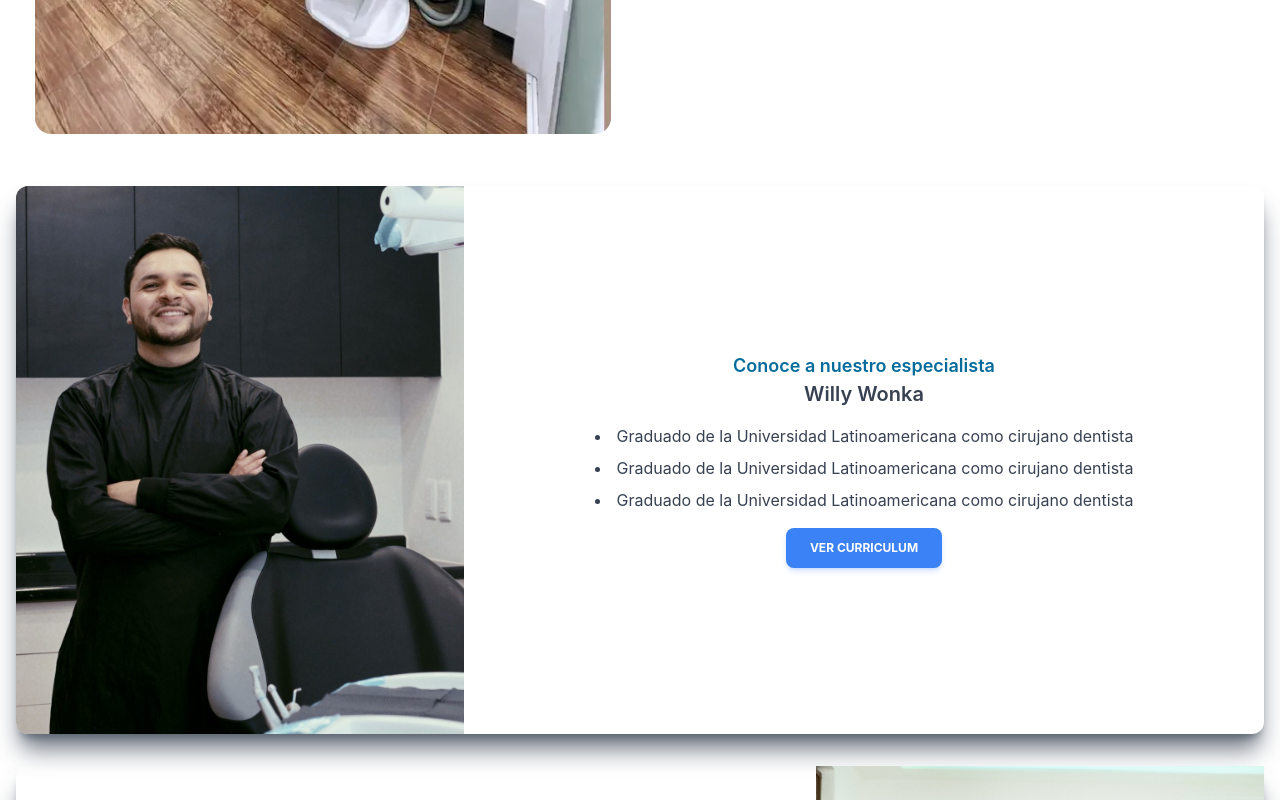
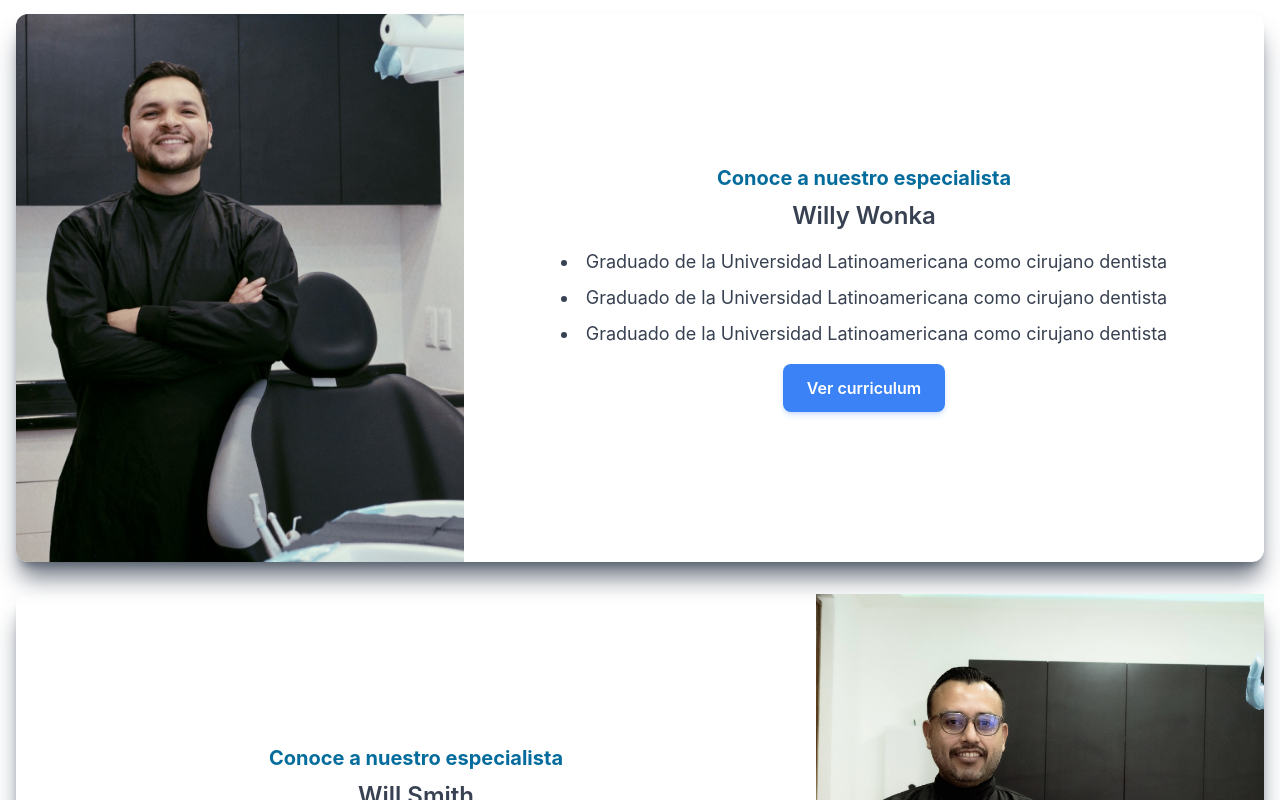
Before and after one commit to leonelvalentinn/luda-dental, a React (Vite) app: page / in a window 1280 px wide. Shown: the part 1480-2280 px from the top of the page. Built offline with nearby package versions, Linux system fonts and the light colour scheme.

Commit message:
Some changes

```diff
--- a/src/App.jsx
+++ b/src/App.jsx
@@ -5,7 +5,7 @@ import { Home } from './pages/Home'
 function App () {
   return (
     <Routes>
-      <Route path='/' element={<Home />} />
+      <Route path='*' element={<Home />} />
     </Routes>
   )
 }
--- a/src/components/About.jsx
+++ b/src/components/About.jsx
@@ -32,7 +32,7 @@ export const About = ({ divRef }) => {
   return (
     <div className='w-full flex justify-center items-center' id='about' ref={divRef}>
       <section className='px-4 w-full max-w-7xl grid grid-cols-1 place-content-center place-items-center my-10 md:grid-cols-2 md:gap-5'>
-        <img src={team} alt='Fotografía equipo LuDaDental' className='w-full max-w-xl mb-3 rounded-2xl' />
+        <img src={team} alt='Fotografía equipo LuDaDental' className='w-full max-w-md mb-3 rounded-2xl' />
         <article className='text-center mb-3'>
           <h2 className='text-3xl font-bold text-secondary mb-2'>¿Quiénes somos?</h2>
           <p className='text-lg'>Una clínica integral que ofrece una variedad de servicios
--- a/src/components/CardAbout.jsx
+++ b/src/components/CardAbout.jsx
@@ -3,15 +3,15 @@ export const CardAbout = ({ children, imgSrc, imgAlt, name, reverse }) => {
   return (
     <article className='w-full flex justify-center items-center flex-col rounded-xl shadow-xl shadow-gray-600/80 md:flex-row'>
       <img src={imgSrc} alt={imgAlt} className={`w-full rounded-t-xl md:max-w-72 ${reverse ? 'md:order-2 md:rounded-r-xl md:rounded-t-none' : 'md:rounded-l-xl md:rounded-tr-none'} lg:max-w-md`} />
-      <div className='px-4 w-full flex justify-center items-center flex-col py-8 md:px-20'>
-        <h4 className='font-semibold text-lg text-secondary'>Conoce a nuestro especialista</h4>
-        <h3 className='font-semibold text-xl text-gray-700'>{name}</h3>
-        <ul className='my-4 list-inside list-disc color text-gray-700 text-center'>
+      <div className='px-4 w-full flex justify-center items-center flex-col py-8 text-center md:px-20'>
+        <h4 className='font-bold text-xl text-secondary mb-2'>Conoce a nuestro especialista</h4>
+        <h3 className='font-semibold text-2xl text-gray-700'>{name}</h3>
+        <ul className='my-4 list-inside list-disc color text-lg text-gray-700 text-center'>
           {children}
         </ul>
         <a
           data-ripple-light='true'
-          className='select-none rounded-lg bg-blue-500 py-3 px-6 text-center align-middle text-xs font-bold uppercase text-white shadow-md shadow-blue-500/20 transition-all hover:shadow-lg hover:shadow-blue-500/40 focus:opacity-[0.85] focus:shadow-none active:opacity-[0.85] active:shadow-none disabled:pointer-events-none disabled:opacity-50 disabled:shadow-none'
+          className='select-none rounded-lg bg-blue-500 py-3 px-6 text-center align-middle font-semibold text-white shadow-md shadow-blue-500/20 transition-all hover:shadow-lg hover:shadow-blue-500/40 focus:opacity-[0.85] focus:shadow-none active:opacity-[0.85] active:shadow-none disabled:pointer-events-none disabled:opacity-50 disabled:shadow-none'
           href='#'
         >
           Ver curriculum
--- /dev/null
+++ b/src/components/Facebook.jsx
@@ -0,0 +1,8 @@
+// eslint-disable-next-line react/prop-types
+export const Facebook = ({ className }) => {
+  return (
+    <svg xmlns='http://www.w3.org/2000/svg' fill='currentColor' viewBox='0 0 320 512' className={className}>
+      <path d='M80 299.3V512H196V299.3h86.5l18-97.8H196V166.9c0-51.7 20.3-71.5 72.7-71.5c16.3 0 29.4 .4 37 1.2V7.9C291.4 4 256.4 0 236.2 0C129.3 0 80 50.5 80 159.4v42.1H14v97.8H80z' />
+    </svg>
+  )
+}
--- /dev/null
+++ b/src/components/Footer.jsx
@@ -0,0 +1,28 @@
+import { WhatsApp } from './WhatsApp'
+import { Instagram } from './Instagram'
+import { Facebook } from './Facebook'
+
+export const Footer = () => {
+  const year = new Date().getFullYear()
+
+  return (
+    <footer className='w-full flex justify-center items-center bg-gradient-to-r from-blue-900 to-blue-700 text-white py-4 mt-10'>
+      <div className='w-full flex justify-center items-center flex-col px-4 text-center md:flex-row md:justify-between md:max-w-8xl'>
+        <p>© {year} Todos los derechos reservados LuDa Dental. Diseño web y posicionamiento realizado por
+          <a href='https://wa.me/525514476309' target='_blank' rel='noopener noreferrer' aria-label='Contactar a la agencia de marketing Dentarios'> Dentarios</a>
+        </p>
+        <div className='w-44 mt-4 flex justify-between items-center'>
+          <a href='https://wa.me/523317118089' className='w-12 h-12 rounded-full border-white border-2 flex justify-center items-center transition duration-300 fill-white hover:duration-300 hover:transition hover:bg-white hover:text-gray-800' target='_blank' rel='noopener noreferrer'>
+            <WhatsApp className='w-5 h-5' />
+          </a>
+          <a href='https://www.instagram.com/dental_luda' className='w-12 h-12 rounded-full border-white border-2 flex justify-center items-center transition duration-300 fill-white hover:duration-300 hover:transition hover:bg-white hover:text-gray-800' target='_blank' rel='noopener noreferrer'>
+            <Instagram className='w-5 h-5' />
+          </a>
+          <a href='https://www.facebook.com/LuDaDental' className='w-12 h-12 rounded-full border-white border-2 flex justify-center items-center transition duration-300 fill-white hover:duration-300 hover:transition hover:bg-white hover:text-gray-800' target='_blank' rel='noopener noreferrer'>
+            <Facebook className='w-5 h-5' />
+          </a>
+        </div>
+      </div>
+    </footer>
+  )
+}
--- /dev/null
+++ b/src/components/Instagram.jsx
@@ -0,0 +1,8 @@
+// eslint-disable-next-line react/prop-types
+export const Instagram = ({ className }) => {
+  return (
+    <svg xmlns='http://www.w3.org/2000/svg' fill='currentColor' className={`bi bi-instagram ${className}`} viewBox='0 0 16 16'>
+      <path d='M8 0C5.829 0 5.556.01 4.703.048 3.85.088 3.269.222 2.76.42a3.9 3.9 0 0 0-1.417.923A3.9 3.9 0 0 0 .42 2.76C.222 3.268.087 3.85.048 4.7.01 5.555 0 5.827 0 8.001c0 2.172.01 2.444.048 3.297.04.852.174 1.433.372 1.942.205.526.478.972.923 1.417.444.445.89.719 1.416.923.51.198 1.09.333 1.942.372C5.555 15.99 5.827 16 8 16s2.444-.01 3.298-.048c.851-.04 1.434-.174 1.943-.372a3.9 3.9 0 0 0 1.416-.923c.445-.445.718-.891.923-1.417.197-.509.332-1.09.372-1.942C15.99 10.445 16 10.173 16 8s-.01-2.445-.048-3.299c-.04-.851-.175-1.433-.372-1.941a3.9 3.9 0 0 0-.923-1.417A3.9 3.9 0 0 0 13.24.42c-.51-.198-1.092-.333-1.943-.372C10.443.01 10.172 0 7.998 0zm-.717 1.442h.718c2.136 0 2.389.007 3.232.046.78.035 1.204.166 1.486.275.373.145.64.319.92.599s.453.546.598.92c.11.281.24.705.275 1.485.039.843.047 1.096.047 3.231s-.008 2.389-.047 3.232c-.035.78-.166 1.203-.275 1.485a2.5 2.5 0 0 1-.599.919c-.28.28-.546.453-.92.598-.28.11-.704.24-1.485.276-.843.038-1.096.047-3.232.047s-2.39-.009-3.233-.047c-.78-.036-1.203-.166-1.485-.276a2.5 2.5 0 0 1-.92-.598 2.5 2.5 0 0 1-.6-.92c-.109-.281-.24-.705-.275-1.485-.038-.843-.046-1.096-.046-3.233s.008-2.388.046-3.231c.036-.78.166-1.204.276-1.486.145-.373.319-.64.599-.92s.546-.453.92-.598c.282-.11.705-.24 1.485-.276.738-.034 1.024-.044 2.515-.045zm4.988 1.328a.96.96 0 1 0 0 1.92.96.96 0 0 0 0-1.92m-4.27 1.122a4.109 4.109 0 1 0 0 8.217 4.109 4.109 0 0 0 0-8.217m0 1.441a2.667 2.667 0 1 1 0 5.334 2.667 2.667 0 0 1 0-5.334' />
+    </svg>
+  )
+}
--- /dev/null
+++ b/src/components/Map.jsx
@@ -0,0 +1,18 @@
+export const Map = () => {
+  return (
+    <div className='mt-10 md:flex md:justify-center md:items-center md:w-full'>
+      <iframe title='Mapa' className='w-full min-h-[400px] md:max-w-[650px]' src='https://www.google.com/maps/embed?pb=!1m18!1m12!1m3!1d955182.4899568995!2d-104.28227575611004!3d20.743432254544643!2m3!1f0!2f0!3f0!3m2!1i1024!2i768!4f13.1!3m3!1m2!1s0x8428af005e3a8b7b%3A0xb6d5ed502f3deb!2sLuDaDental!5e0!3m2!1ses-419!2smx!4v1712611287123!5m2!1ses-419!2smx' style={{ border: 0 }} allowfullscreen='' loading='lazy' referrerPolicy='no-referrer-when-downgrade' />
+      <div className='container-map rounded-xl py-7 px-4 my-5 text-white flex justify-center items-center flex-col bg-gradient-to-tr from-blue-800 to-blue-900 md:shadow-gray-800 md:shadow-[-19px_3px_22px_-11px] md:h-[600px] md:max-w-[500px] md:p-8'>
+        <h4 className=' text-2xl mb-4 font-semibold'>Contáctanos</h4>
+        <p className=' mb-6 font-semibold'>¿Tienes alguna necesidad dental en especial? Te podemos ayudar. Déjanos tus datos y nuestro equipo se pondrá en contacto contigo lo más pronto posible.</p>
+        <h4 className='font-semibold text-xl'>DIRECCIÓN</h4>
+        <p className=' mb-6 font-semibold'>Camino Viejo a Tesistán #1579 Plaza Península Local 7B Santa Margarita, Supermanzana 1a, Sección, 45140 Zapopan, Jal.</p>
+        <h4 className='font-semibold text-xl'>Horario</h4>
+        <p className='font-semibold'>Lunes a Viernes: 8:30am - 6pm</p>
+        <p className='font-semibold'>Sábado: 9am - 1:30pm</p>
+        <p className=' mb-6 font-semibold'>Domingo: Cerrado</p>
+        <a className='mt-3 py-3 px-4 bg-white text-gray-800 font-semibold rounded-lg transition-all ease-in-out flex justify-center items-center hover:transition-all hover:scale-95' href='https://api.whatsapp.com/send?phone=523317118089' target='_blank' rel='noopener noreferrer'> Más información</a>
+      </div>
+    </div>
+  )
+}
--- a/src/main.jsx
+++ b/src/main.jsx
@@ -11,7 +11,7 @@ import { AboutPage } from './pages/AboutPage.jsx'
 
 const router = createBrowserRouter([
   {
-    path: '/',
+    path: '*',
     element: <App />,
     errorElement: <ErrorPage />
   },
--- a/src/pages/Home.jsx
+++ b/src/pages/Home.jsx
@@ -4,6 +4,8 @@ import { useRef } from 'react'
 import { About } from '../components/About'
 import { Services } from '../components/Services'
 import { AboutDoctors } from '../components/AboutDoctors'
+import { Map } from '../components/Map'
+import { Footer } from '../components/Footer'
 
 export const Home = () => {
   const divRef = useRef('home')
@@ -24,6 +26,8 @@ export const Home = () => {
       <About />
       <AboutDoctors />
       <Services />
+      <Map />
+      <Footer />
     </>
   )
 }
```
